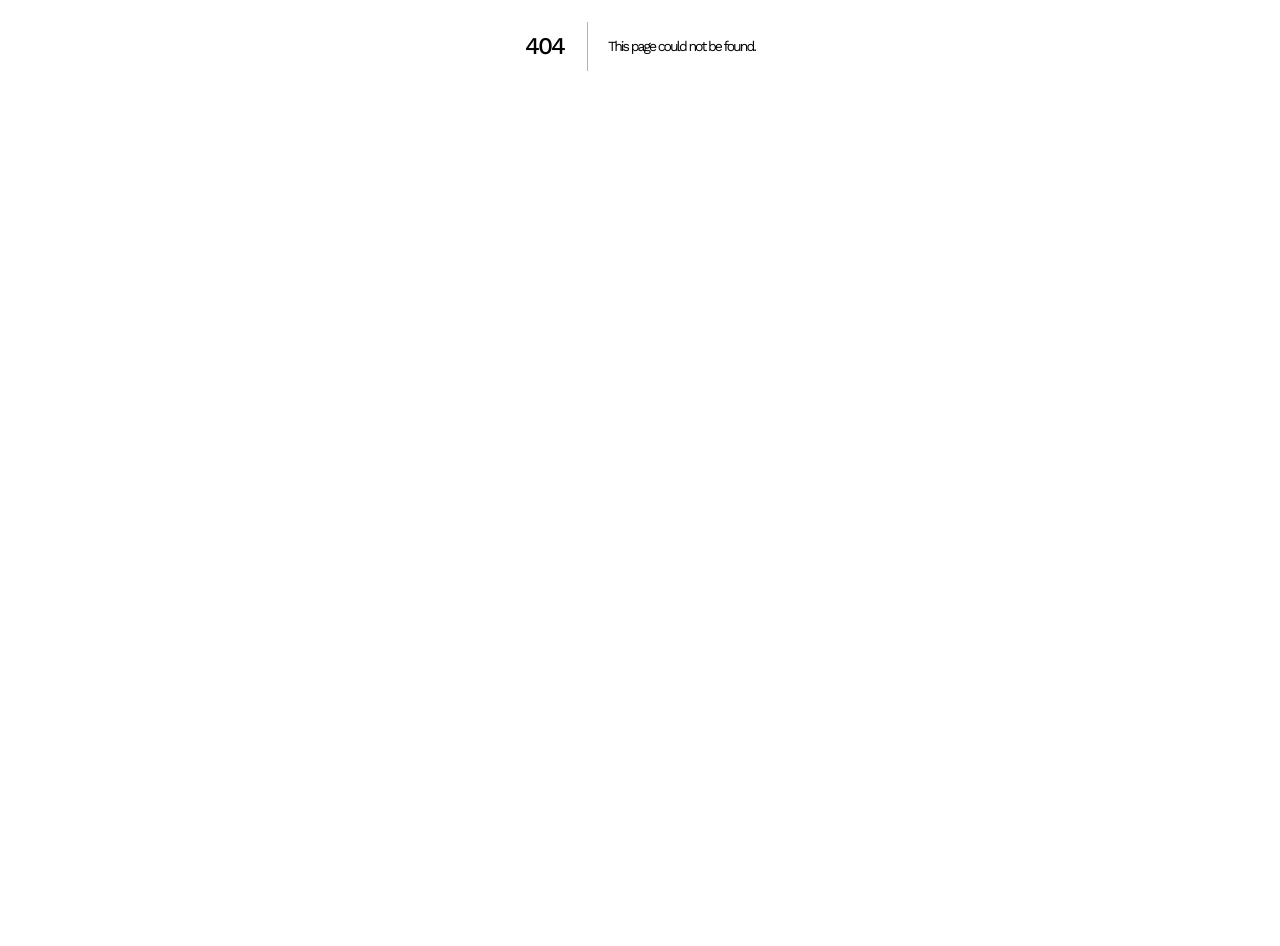
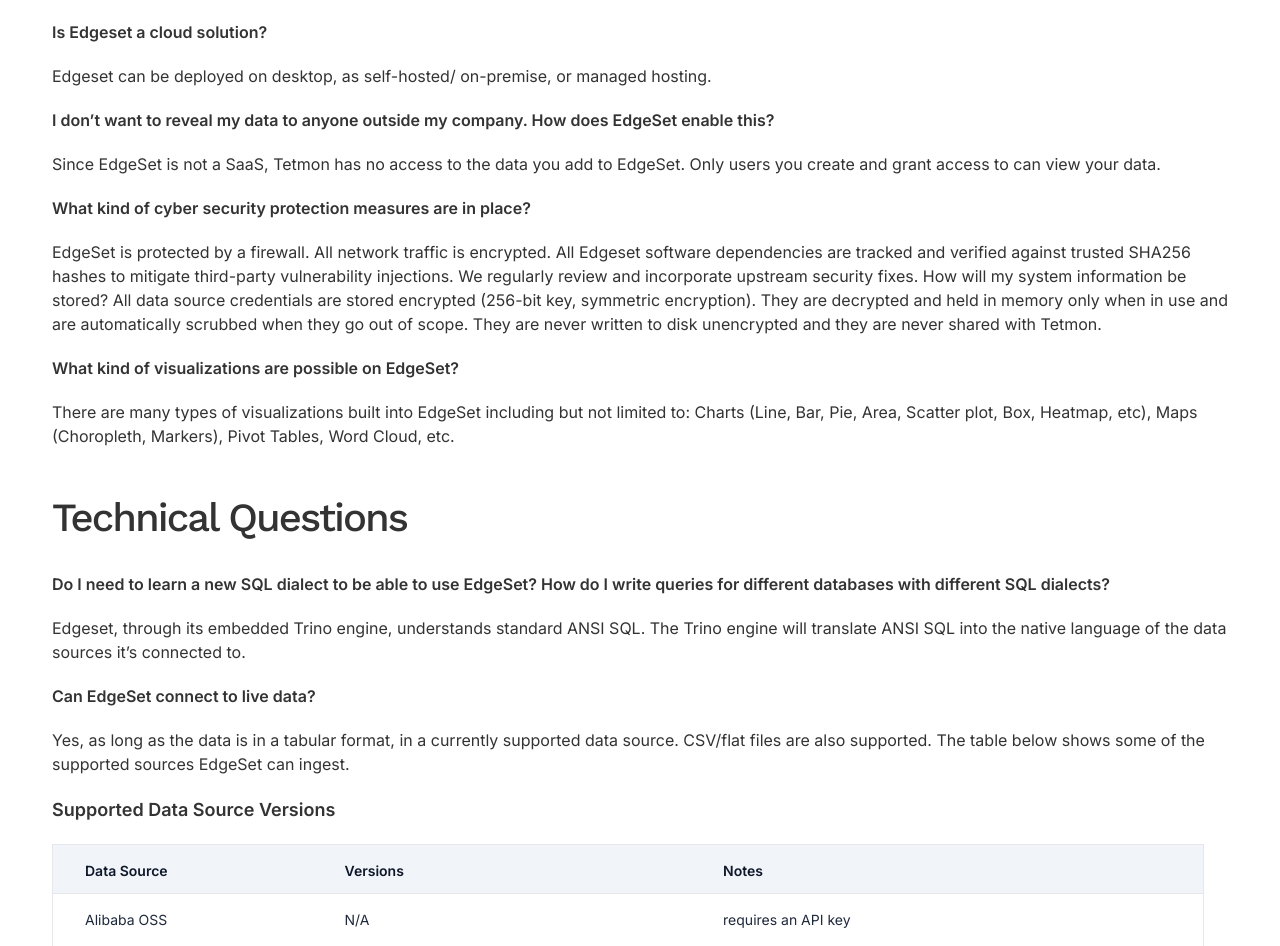
Before and after one commit to tetmon/tetmon.github.io, a Next.js app: page /faq in a window 1280 px wide. Before the commit this address had no page. Shown: the part 354-1300 px from the top of the page. Before the commit the page ends 800 px from the top, so only its background shows below. Built offline with nearby package versions, Linux system fonts and the light colour scheme.

Commit message:
Added faq page.

```diff
--- /dev/null
+++ b/app/faq/page.tsx
@@ -0,0 +1,120 @@
+import Footer from "@/components/footer"
+import Navbar from "@/components/navbar"
+
+const sources = [
+  ['Alibaba OSS', 'N/A', 'requires an API key'],
+  ['Amazon Redshift', 'any', ''],
+  ['Amazon S3', 'N/A', 'requires an API key'],
+  ['Apache Kafka', '0.10.0 or higher', 'unauthenticated only'],
+  ['Google BigQuery', 'N/A', 'requires a Google Cloud service account'],
+  ['Elasticsearch', '6.0.0 or higher', 'unauthenticated only'],
+  ['MongoDB', '4.0 or higher', ''],
+  ['MySQL', '5.7 or higher', ''],
+  ['PostgresSQL', '10.0 or higher', ''],
+  ['SQL Server', '2012 or higher or Azure SQL', '']
+];
+
+export default function faq() {
+  return (
+    <main>
+      <Navbar />
+      <section className="m-auto grid max-w-8xl grid-cols-18 px-5 py-8">
+        <div className="col-span-full px-1 md:px-6 lg:px-8">
+          <div className="flex w-full items-center border-b pb-2">
+            <svg xmlns="http://www.w3.org/2000/svg" fill="#215f74" data-name="Layer 1" viewBox="0 -10 100 125" className="h-6 w-6 md:h-7 md:w-7"><path d="M50,2A48,48,0,1,0,98,50,48,48,0,0,0,50,2Zm6,82.5H44v-12H56Zm3.21-27.62A6.35,6.35,0,0,0,56,62.7v.8H44v-.8a18.39,18.39,0,0,1,9.94-16.6A9,9,0,0,0,59,38a9.24,9.24,0,0,0-9-9,9,9,0,0,0-9,9H29A21,21,0,0,1,50,17,21.28,21.28,0,0,1,71,38,20.87,20.87,0,0,1,59.21,56.88Z" /></svg>
+            <h2 className='pl-1 text-xl font-medium tracking-tight text-edgeset md:text-2xl md:leading-11'>EdgeSet FAQ</h2>
+          </div>
+          <h1 className='py-8 text-3xl font-medium md:text-4xl md:leading-11'>Business Questions</h1>
+          <p className="pb-5">
+            <strong>What is Edgeset?</strong>
+          </p>
+          <p>
+            EdgeSet is a data integration software product that joins up disparate cloud and on-premise data sources to a single access point, within minutes. It is an alternative to and complement to traditional data warehouses and data lakes.
+          </p>
+
+          <p className="py-5">
+            <strong>Is Edgeset a cloud solution?</strong>
+          </p>
+          <p>
+            Edgeset can be deployed on desktop, as self-hosted/ on-premise, or managed hosting.
+          </p>
+
+          <p className="py-5">
+            <strong>I don’t want to reveal my data to anyone outside my company. How does EdgeSet enable this?</strong>
+          </p>
+
+          <p>Since EdgeSet is not a SaaS, Tetmon has no access to the data you add to EdgeSet. Only users you create and grant access to can view your data.</p>
+          <p className="py-5">
+            <strong>What kind of cyber security protection measures are in place?</strong>
+          </p>
+          <p>
+            EdgeSet is protected by a firewall. All network traffic is encrypted. All Edgeset software dependencies are tracked and verified against trusted SHA256 hashes to mitigate third-party vulnerability injections. We regularly review and incorporate upstream security fixes.
+
+            How will my system information be stored?
+            All data source credentials are stored encrypted (256-bit key, symmetric encryption). They are decrypted and held in memory only when in use and are automatically scrubbed when they go out of scope. They are never written to disk unencrypted and they are never shared with Tetmon.
+          </p>
+
+          <p className="py-5">
+            <strong>What kind of visualizations are possible on EdgeSet?</strong>
+          </p>
+          <p>
+            There are many types of visualizations built into EdgeSet including but not limited to: Charts (Line, Bar, Pie, Area, Scatter plot, Box, Heatmap, etc), Maps (Choropleth, Markers), Pivot Tables, Word Cloud, etc.
+          </p>
+
+          <h1 className="py-8 pt-12 text-3xl font-medium md:text-4xl md:leading-11">Technical Questions</h1>
+
+          <p className="pb-5"><strong>Do I need to learn a new SQL dialect to be able to use EdgeSet? How do I write queries for different databases with different SQL dialects?</strong></p>
+          <p>
+            Edgeset, through its embedded Trino engine, understands standard ANSI SQL. The Trino engine will translate ANSI SQL into the native language of the data sources it’s connected to.
+          </p>
+
+          <p className="py-5"><strong>Can EdgeSet connect to live data?</strong></p>
+          <p>
+            Yes, as long as the data is in a tabular format, in a currently supported data source. CSV/flat files are also supported. The table below shows some of the supported sources EdgeSet can ingest.
+          </p>
+          <p className="py-3 pt-5">
+            <strong className="my-4 text-lg">Supported Data Source Versions</strong>
+          </p>
+          <div className="w-full overflow-auto">
+            <table className="mt-2 w-full max-w-6xl table-auto border-collapse border text-sm">
+              <thead>
+                <tr className="bg-slate-100">
+                  <th className="border-b p-4 pb-3 text-left font-semibold text-slate-900 dark:border-slate-600 dark:text-slate-200 md:pl-8">Data Source</th>
+                  <th className="border-b p-4 pb-3 text-left font-semibold text-slate-900 dark:border-slate-600 dark:text-slate-200 md:pl-8">Versions</th>
+                  <th className="border-b p-4 pb-3 text-left font-semibold text-slate-900 dark:border-slate-600 dark:text-slate-200 md:pl-8">Notes</th>
+                </tr>
+              </thead>
+              <tbody>
+                {
+                  sources.map((source, index) => {
+                    return (
+                      <tr key={index}>
+                        <td className="border-b border-slate-100 p-4 text-slate-800 dark:border-slate-700 dark:text-slate-400 md:pl-8">{source[0]}</td>
+                        <td className="border-b border-slate-100 p-4 text-slate-800 dark:border-slate-700 dark:text-slate-400 md:pl-8">{source[1]}</td>
+                        <td className="border-b border-slate-100 p-4 text-slate-800 dark:border-slate-700 dark:text-slate-400 md:pl-8">{source[2]}</td>
+                      </tr>)
+                  })
+                }
+              </tbody>
+            </table>
+          </div>
+
+          <p className="py-5"><strong>How does Edgeset create a virtual data warehouse?</strong></p>
+          Once the user has added their data sources to Edgeset, Edgeset will then use its auto inference feature to build the structure of the virtual data warehouse. With the structure built, users can now query the data warehouse with SQL queries.
+
+          <p className="py-5"><strong>What happens to the information/data once the desired reports have been generated? Is it stored? If so, where is it stored?</strong></p>
+
+          Only query results used by visualizations are cached in EdgeSet. The age of the results are displayed and they can be refreshed from the dashboards that they appear in.
+          The underlying data is not stored.
+
+          <p className="py-5">
+            <strong>Does EdgeSet support Common Table Expressions (CTEs)?</strong>
+          </p>
+          Yes.
+
+        </div>
+      </section>
+      <Footer />
+    </main>
+  )
+}
--- a/components/footer.tsx
+++ b/components/footer.tsx
@@ -5,7 +5,7 @@
       <ul className='mb-12 grid grid-cols-2 gap-4'>
         <li className='text-base font-normal text-gray-800'><a href="/get-demo" className='hover:underline'>Request a Demo</a></li>
         {/* <li className='text-base font-normal text-gray-800'><a className='hover:underline' href="/case-studies">Case Studies</a></li> */}
-        {/* <li className='text-base font-normal text-gray-800'><a href="/faq" className='hover:underline'>FAQ</a></li> */}
+        <li className='text-base font-normal text-gray-800'><a href="/faq" className='hover:underline'>FAQ</a></li>
         <li className='text-base font-normal text-gray-800'><a href="/about" className='hover:underline'>About</a></li>
         <li className='text-base font-normal text-gray-800'><a href="/blog" className='hover:underline'>Blog</a></li>
       </ul>
```
